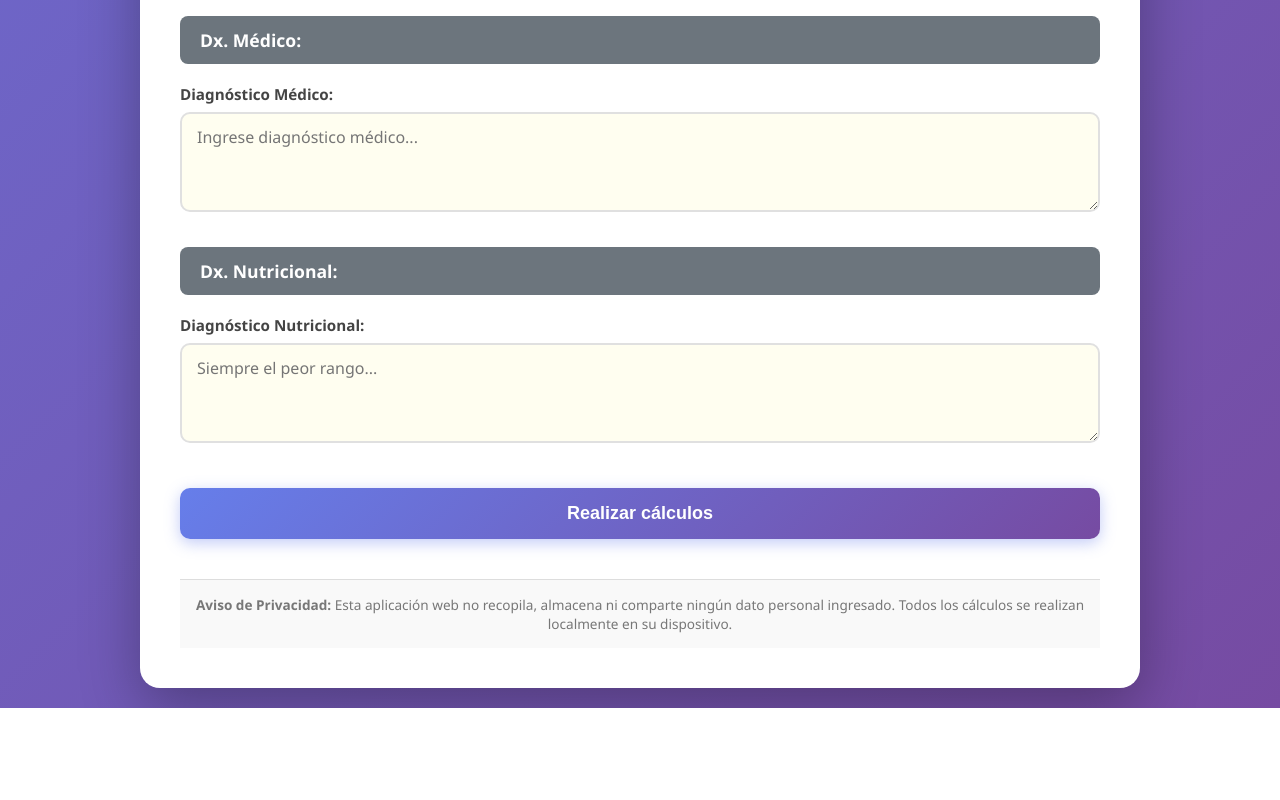
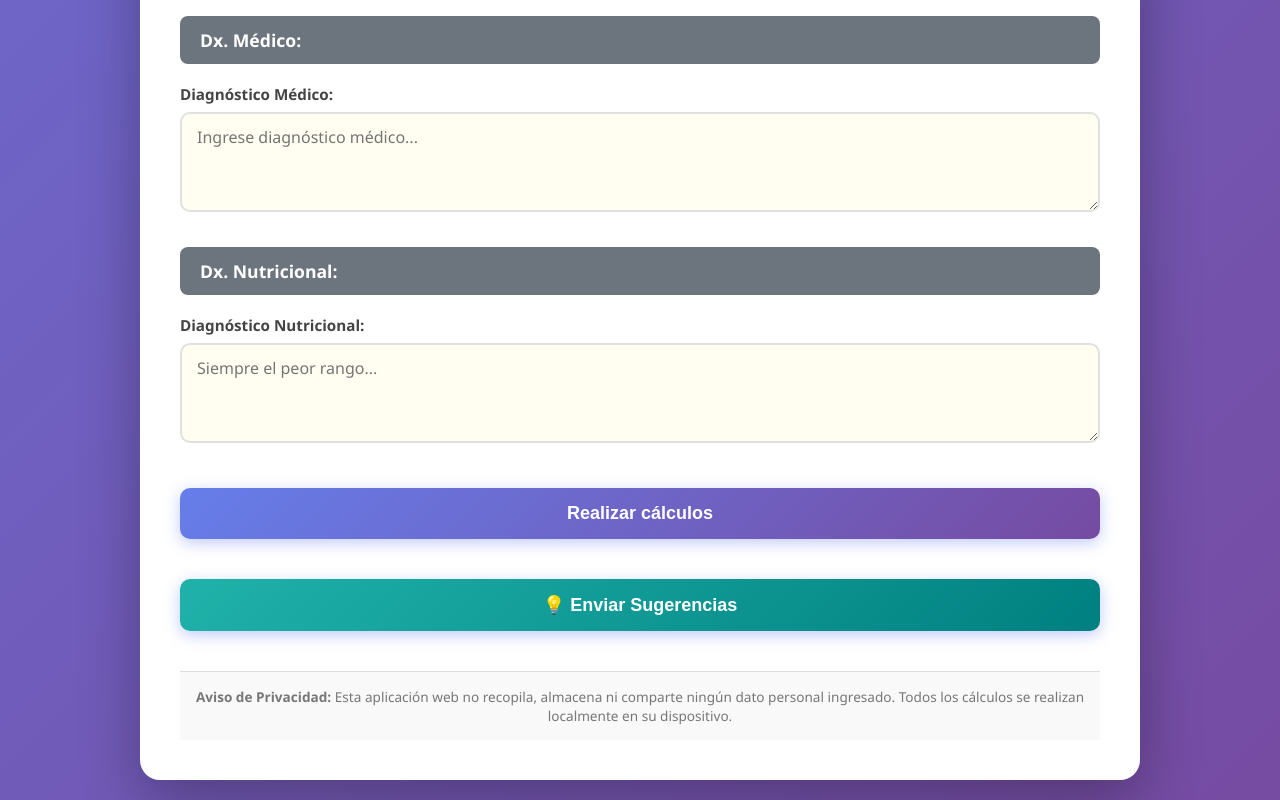
Before and after one commit to elias0397/Nutri_Web, a plain HTML site: page public/index.html in a window 1280 px wide. Shown: the part 1948-2748 px from the top of the page. Before the commit the page ends 2656 px from the top, so only its background shows below. Drawn offline with Linux system fonts and the light colour scheme.

Commit message:
Version 1.1

```diff
--- a/public/index.html
+++ b/public/index.html
@@ -717,6 +717,12 @@
       <button type="button" id="btnExportPDF" class="btn-export pdf">📄 Exportar a PDF</button>
     </div>
 
+    <div style="text-align: center; margin-top: 20px;">
+      <a href="mailto:eliasaraujo9792@gmail.com?subject=Sugerencia%20NutriWeb" style="text-decoration: none;">
+        <button type="button" class="btn-suggestion">💡 Enviar Sugerencias</button>
+      </a>
+    </div>
+
     <div
       style="margin-top: 40px; padding: 15px; background-color: #f9f9f9; border-top: 1px solid #ddd; text-align: center; font-size: 0.85em; color: #777;">
       <strong>Aviso de Privacidad:</strong> Esta aplicación web no recopila, almacena ni comparte ningún dato personal
--- a/public/style.css
+++ b/public/style.css
@@ -467,6 +467,16 @@ hr {
   /* PDF Red */
 }
 
+.btn-suggestion {
+  background: linear-gradient(135deg, #20B2AA 0%, #008080 100%);
+  /* LightSeaGreen to Teal */
+  margin-top: 20px;
+}
+
+.btn-suggestion:hover {
+  box-shadow: 0 6px 20px rgba(32, 178, 170, 0.4);
+}
+
 /* Print Styles */
 @media print {
   body {
```
